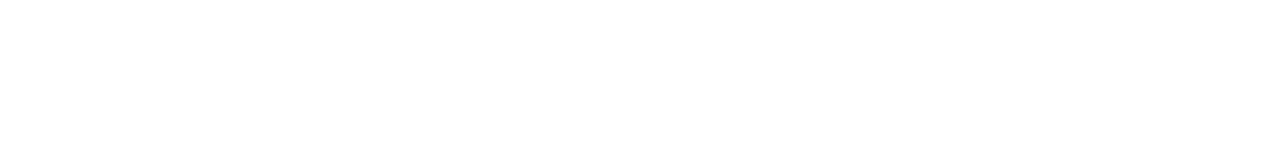
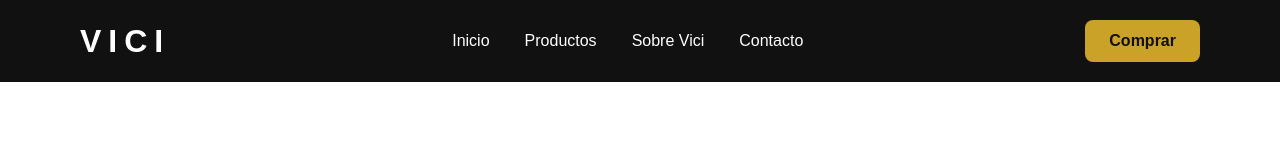
Before and after one commit to andevag/pagina-vici, a plain HTML site: page index.html in a window 1280 px wide. Drawn offline with Linux system fonts and the light colour scheme.

Commit message:
Agregar navbar

```diff
--- a/css/styles.css
+++ b/css/styles.css
@@ -0,0 +1,71 @@
+* {
+    margin: 0;
+    padding: 0;
+    box-sizing: border-box;
+}
+
+/*===Variables===*/
+:root {
+    --color-negro: #111111;
+    --color-blanco: #ffffff;
+    --color-dorado: #C9A227;
+    --color-gris: #F4F4F4;
+    --color-rojo: #FF0000;
+}
+
+/* ===== ESTILOS GENERALES ===== */
+body{
+    font-family: Arial, sans-serif;
+    background-color: var(--color-blanco);
+    color: var(--color-negro);
+}
+
+/* ===== NAVBAR ===== */
+.navbar{
+    display: flex;
+    justify-content: space-between;
+    align-items: center;
+
+    padding: 20px 80px;
+
+    background-color: var(--color-negro);
+}
+
+.logo h1{
+    color: var(--color-blanco);
+    font-size: 2rem; /*<---32PX*/
+    letter-spacing: 7px;
+}
+
+.nav-links{
+    display: flex;
+    list-style: none;
+    gap: 35px;
+}
+
+.nav-links a{
+    text-decoration: none;
+    color: var(--color-blanco);
+    font-size: 1rem; /*<---16PX*/
+    transition: color 1s ease;
+}
+
+.nav-links a:hover{
+    color: var(--color-dorado);
+    text-shadow: 0 0 5px var(--color-rojo);
+}
+
+.btn-nav{
+    text-decoration: none;
+    color: var(--color-negro);
+    background-color: var(--color-dorado);
+    padding: 12px 24px;
+    border-radius: 8px;
+    font-weight: bold;
+    transition: all 0.3s ease;
+}
+
+.btn-nav:hover{
+    background-color: var(--color-blanco);
+    transform: translateY(-2px);
+}
--- a/index.html
+++ b/index.html
@@ -14,6 +14,21 @@
 
     <header>
         <!-- Navbar -->
+         <nav class="navbar">
+            <div class="logo">
+                <h1>VICI</h1>
+            </div>
+
+            <ul class="nav-links">
+                <li><a href="#">Inicio</a></li>
+                <li><a href="#">Productos</a></li>
+                <li><a href="#">Sobre Vici</a></li>
+                <li><a href="#">Contacto</a></li>
+            </ul>
+
+            <a href="#" class="btn-nav">Comprar</a>
+
+         </nav>
     </header>
 
     <main>
```
